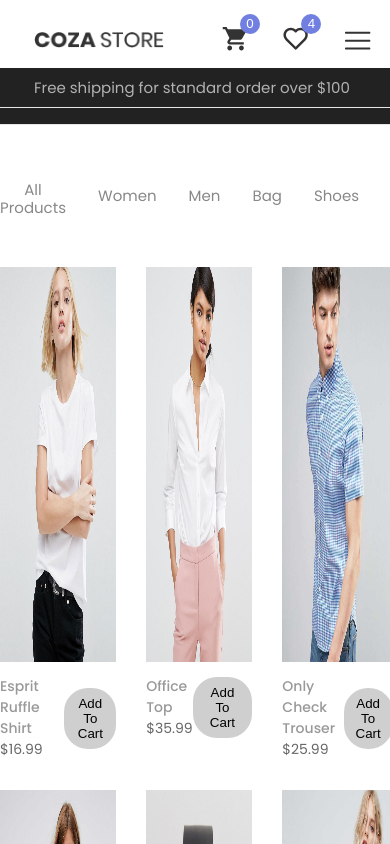
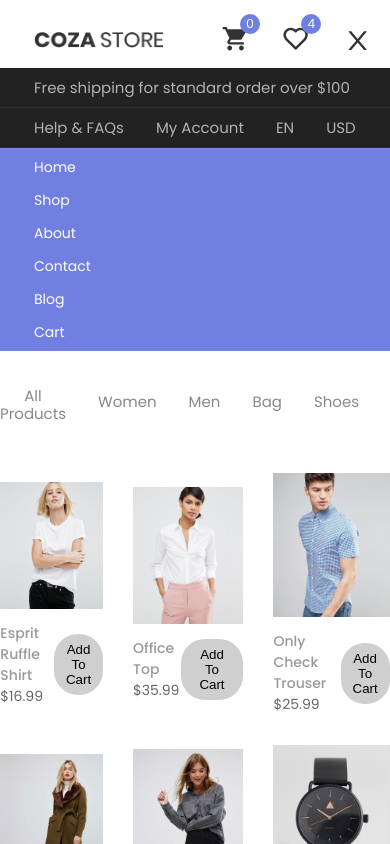
Before and after one commit to Cireka/Cosa-Store-Project, a Next.js app: page /Shop in a window 390 px wide. Both pictures are taken after a click on the button 349 px from the left and 40 px from the top of the page. Shown: the top 844 px of the page. Built offline with nearby package versions, Linux system fonts and the light colour scheme; a web font is replaced by a local one.

Commit message:
Responsive Commit 2

```diff
--- a/Components/Navigation/NavBar.js
+++ b/Components/Navigation/NavBar.js
@@ -12,7 +12,7 @@ import { RxHamburgerMenu } from "react-icons/rx";
 
 import { useContext } from "react";
 import DataContext from "../Context/coza-context";
-// import { useWindowSize } from "@react-hook/window-size";
+import { AiOutlineClose } from "react-icons/ai";
 
 const NavBar = () => {
   const ctx = useContext(DataContext);
@@ -122,7 +122,11 @@ const NavBar = () => {
                 onClick={burgerMenuHanlder}
                 className={style.navIconButtons}
               >
-                <RxHamburgerMenu className={style.BurgerMenu} />
+                {burgerMenuOpen ? (
+                  <AiOutlineClose className={style.BurgerMenu} />
+                ) : (
+                  <RxHamburgerMenu className={style.BurgerMenu} />
+                )}
               </button>
             </div>
           </nav>
@@ -130,6 +134,7 @@ const NavBar = () => {
         <AnimatePresence>
           {burgerMenuOpen && (
             <motion.div
+              className={style.animationDiv}
               initial={{ height: 0, opacity: 1, marginBottom: 0 }}
               animate={{ height: "auto", opacity: 1, marginBottom: 52 }}
               exit={{
@@ -147,7 +152,22 @@ const NavBar = () => {
                   </div>
                 </div>
               </div>
-              <div className={style.MobileNav}></div>
+              <div className={style.MobileNav}>
+                <div className={style.MobileNavContainer}>
+                  <h2>Help & FAQs</h2>
+                  <h2>My Account</h2>
+                  <h2>EN</h2>
+                  <h2>USD</h2>
+                </div>
+              </div>
+              <div className={style.SecondNavigation}>
+                <Link href="/">Home</Link>
+                <Link href="/Shop">Shop</Link>
+                <Link href="/About">About</Link>
+                <Link href="/Contact">Contact</Link>
+                <Link href="/Blog">Blog</Link>
+                <Link href="/CartPage">Cart</Link>
+              </div>
             </motion.div>
           )}
         </AnimatePresence>
--- a/Components/Navigation/NavBar.module.css
+++ b/Components/Navigation/NavBar.module.css
@@ -139,20 +139,49 @@
   color: #b2b2b2;
   gap: 2.8rem;
   padding: 0.8rem 3.4rem;
-  border-bottom: 1px solid #e6e6e6;
+  border-bottom: 1px solid rgba(255, 255, 255, 0.05);
 }
 .MobileNavContainer {
   max-width: 90rem;
   margin: 0 auto !important;
   display: flex;
-  flex-direction: column;
-  justify-content: space-between;
-  align-items: flex-start;
+  justify-content: flex-start;
+  align-items: center;
+  gap: 3.2rem;
 }
-
+.MobileNavContainer > h2 {
+  transition: ease-in-out 0.3s;
+  font-family: "Poppins", sans-serif;
+  font-weight: 400;
+}
+.MobileNavContainer > h2:hover {
+  cursor: pointer;
+  color: #717fe0;
+}
 .AdditionalLinksParrent > h2 {
   font-family: "Poppins", sans-serif;
   font-weight: 400;
+}
+.SecondNavigation {
+  border-top: 1px solid rgba(255, 255, 255, 0.05);
+  width: 100vw;
+  background-color: #717fe0;
+  color: white;
+  gap: 1.2rem;
+  padding: 0.8rem 3.4rem;
+  display: flex;
+  flex-direction: column;
+  align-items: flex-start;
+}
+.SecondNavigation > a {
+  font-size: 1.4rem;
+  color: white;
+  text-decoration: none;
+  font-family: "Poppins", sans-serif;
+  font-weight: 400;
+}
+.animationDiv {
+  margin-bottom: 0 !important;
 }
 
 @keyframes myAnim2 {
--- a/Components/Product Overview/Product.module.css
+++ b/Components/Product Overview/Product.module.css
@@ -76,6 +76,7 @@
   display: grid;
   grid-template-columns: 1fr 1fr 1fr 1fr;
   gap: 30px;
+  padding: 0 2.2rem;
   /* margin-top: 6.2rem; */
 }
 .filtetDropDownParrent {
@@ -103,3 +104,26 @@
   background-color: black;
   color: white;
 }
+
+@media (max-width: 1420px) {
+  .ProductBoxParrent {
+    display: grid;
+    grid-template-columns: 1fr 1fr 1fr;
+    gap: 30px;
+  }
+  .ProductOverviewSection {
+    max-width: 120rem;
+    margin: 0 auto;
+    margin-bottom: 6.2rem;
+  }
+}
+@media (max-width: 1232px) {
+  .ProductBoxParrent {
+    display: grid;
+    gap: 30px;
+    align-items: center;
+    justify-content: center;
+    max-width: 100rem;
+    margin: 0 auto;
+  }
+}
--- a/Components/ProductsBox/ProductsBox.js
+++ b/Components/ProductsBox/ProductsBox.js
@@ -36,7 +36,6 @@ const ProductsBox = (props) => {
             Quick View
           </button>
         </div>
-      </div>
         <div className={style.detailsParrent}>
           <div>
             <h2 className={style.name}>{props.name}</h2>
@@ -49,6 +48,7 @@ const ProductsBox = (props) => {
           </div>
         </div>
       </div>
+    </div>
   );
 };
 export default ProductsBox;
--- a/Components/ProductsBox/ProductsBox.module.css
+++ b/Components/ProductsBox/ProductsBox.module.css
@@ -3,6 +3,7 @@
   height: auto;
   position: relative;
   overflow: hidden;
+  margin: 0 auto;
 }
 
 .imgContainer {
@@ -40,7 +41,7 @@
   padding: 1rem 1.2rem;
   border-radius: 2rem;
   background-color: #fff;
-  bottom: 0;
+  bottom: 40px;
   position: absolute;
   left: calc(50% - (150px / 2));
   opacity: 0;
@@ -98,3 +99,9 @@
 .addToCart:active {
   background-color: #4f599d;
 }
+@media (max-width: 1420px) {
+  .img {
+    width: 100%;
+    height: auto;
+  }
+}
```
Lines whose indentation alone changed are shown as unchanged.
